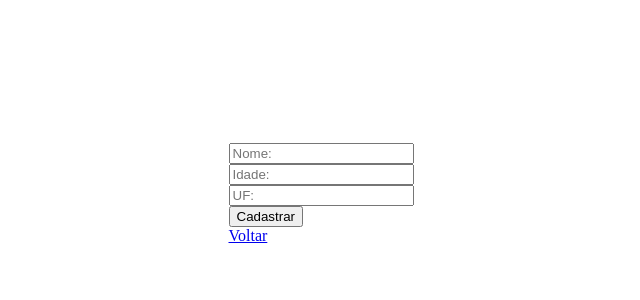
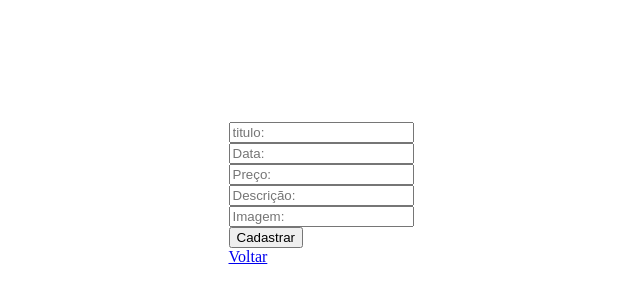
Before and after one commit to willianifms/projf, a Next.js app in the folder frontEnd/: page /cadastro in a window 1280 px wide. Shown: the part 214-514 px from the top of the page, without its empty margins (319-959 px from the left). Built offline with nearby package versions, Linux system fonts and the light colour scheme.

Commit message:
muidança de nomes

```diff
--- a/frontEnd/src/app/cadastro/page.js
+++ b/frontEnd/src/app/cadastro/page.js
@@ -5,23 +5,27 @@
 
 export default function Cadastro() {
     const route = useRouter();
-    const [nome, setNome] = useState();
-    const [idade, setIdade] = useState();
-    const [uf, setUF] = useState();
+    const [titulo, setTitulo] = useState();
+    const [data_cadastro, setData_cadastro] = useState();
+    const [preco, setPreco] = useState();
+    const [descricao, setDescricao] = useState();
+    const [img, setImg] = useState();
 
     const cadastrar = (e) => {
         e.preventDefault()
 
-        const pessoa = {
-            nome: nome,
-            idade: idade,
-            uf: uf
+        const produto = {
+            titulo: titulo,
+            data_cadastro: data_cadastro,
+           preco: preco,
+            descricao: descricao,
+            img: img
         }
-        const pessoaJson = JSON.stringify(pessoa);
-        fetch("http://localhost:3003/pessoa", {
+        const produtoJson = JSON.stringify(produto);
+        fetch("http://localhost:3003/produto", {
             method: "POST",
             headers: { "content-Type": "application/json" },
-            body: pessoaJson
+            body: produtoJson
         }).then(function(){ route.push("/")}).catch(()=> console.log("Não foi possível cadastrar!"))
     }
 
@@ -30,21 +34,35 @@
             <form  onSubmit={cadastrar}>
                 <input
                     type="text"
-                    placeholder='Nome:'
-                    nome="nome"
-                    onChange={e => setNome(e.target.value)}
+                    placeholder='titulo:'
+                    nome="titulo"
+                    onChange={e => setTitulo(e.target.value)}
                 /><br/>
                 <input
                     type="text"
-                    placeholder='Idade:'
-                    nome="idade"
-                    onChange={e => setIdade(e.target.value)}
+                    placeholder='Data:'
+                    nome="data_cadastro"
+                    onChange={e => setData_cadastro(e.target.value)}
                 /><br/>
                 <input
                     type="text"
-                    placeholder='UF:'
-                    nome="uf"
-                    onChange={e => setUF(e.target.value)}
+                    placeholder='Preço:'
+                    nome="preco"
+                    onChange={e => setPreco(e.target.value)}
+                /><br/>
+
+                <input
+                    type="text"
+                    placeholder='Descrição:'
+                    nome="descricao"
+                    onChange={e => setDescricao(e.target.value)}
+                /><br/>
+
+                <input
+                    type="text"
+                    placeholder='Imagem:'
+                    nome="img"
+                    onChange={e => setImg(e.target.value)}
                 /><br/>
                 <button type='submit'>Cadastrar</button>
                 <div>
```
Also changed, not shown: frontEnd/src/app/page.js (+10 -7 lines), frontEnd/src/app/pessoa/[id]/page.js (+9 -7 lines).
